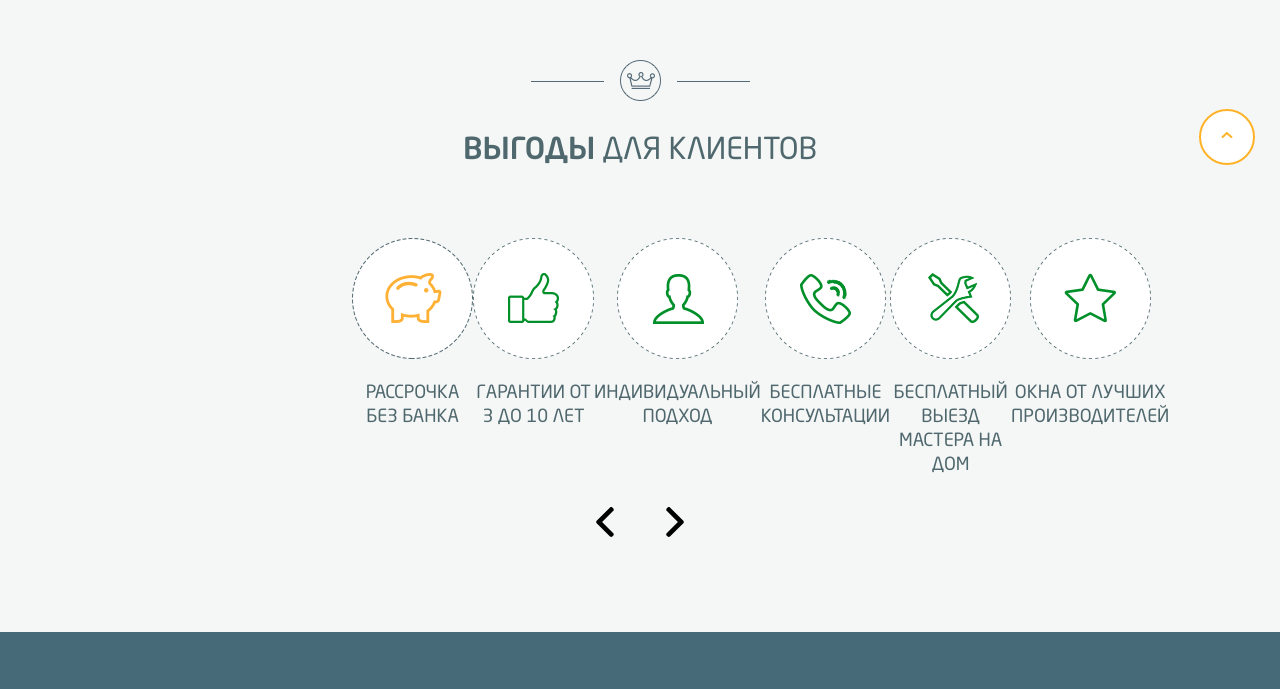
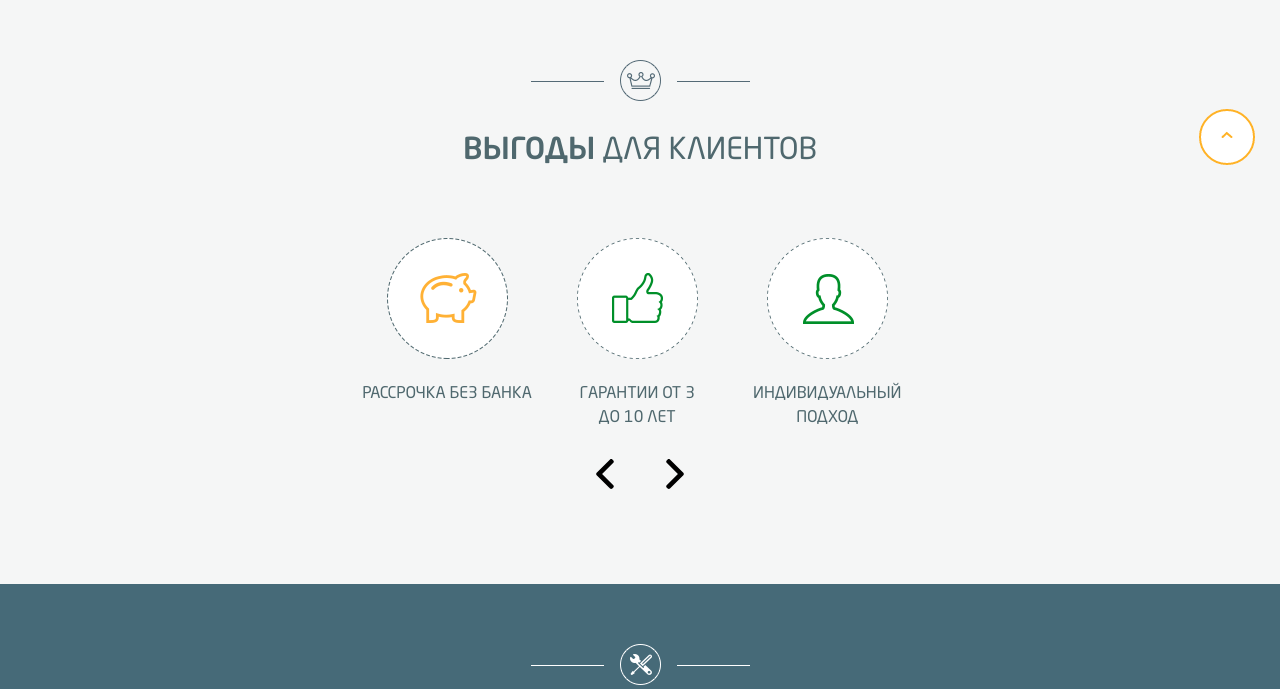
Before and after one commit to SlasteninNikolay/diplomJS20, a website built with webpack: page index.html in a window 1280 px wide. Shown: the part 610-1299 px from the top of the page. Built offline with nearby package versions, Linux system fonts and the light colour scheme.

Commit message:
Написал скрипт для слайдера c выгодами

```diff
--- a/css/style.css
+++ b/css/style.css
@@ -67,10 +67,8 @@ h3 {
 .form-control:focus {
     border-color: #00902a;
     outline: 0;
-  -webkit-box-shadow: inset 0 1px 1px rgba(0, 0, 0, 0.075),
-    0 0 8px rgba(0, 144, 42, 0.6);
-  box-shadow: inset 0 1px 1px rgba(0, 0, 0, 0.075),
-    0 0 8px rgba(0, 144, 42, 0.6);
+    -webkit-box-shadow: inset 0 1px 1px rgba(0, 0, 0, 0.075), 0 0 8px rgba(0, 144, 42, 0.6);
+    box-shadow: inset 0 1px 1px rgba(0, 0, 0, 0.075), 0 0 8px rgba(0, 144, 42, 0.6);
 }
 .form-control::-moz-placeholder {
     color: #8e8e8e;
@@ -96,10 +94,8 @@ input[name="phone"] {
 }
 input.error {
     border-color: #f00;
-  -webkit-box-shadow: inset 0 1px 1px rgba(255, 0, 0, 0.075),
-    0 0 8px rgba(220, 0, 0, 0.6);
-  box-shadow: inset 0 1px 1px rgba(255, 0, 0, 0.075),
-    0 0 8px rgba(220, 0, 0, 0.6);
+    -webkit-box-shadow: inset 0 1px 1px rgba(255, 0, 0, 0.075), 0 0 8px rgba(220, 0, 0, 0.6);
+    box-shadow: inset 0 1px 1px rgba(255, 0, 0, 0.075), 0 0 8px rgba(220, 0, 0, 0.6);
 }
 .btn {
     font-family: "NeoSansCyr-Medium", sans-serif;
@@ -127,13 +123,7 @@ input.error {
     background-color: #ff8a17;
     *background-color: #ff8a17;
     background-image: -moz-linear-gradient(top, #ffb336, #ff8a17);
-  background-image: -webkit-gradient(
-    linear,
-    0 0,
-    0 100%,
-    from(#ffb336),
-    to(#ff8a17)
-  );
+    background-image: -webkit-gradient(linear, 0 0, 0 100%, from(#ffb336), to(#ff8a17));
     background-image: -webkit-linear-gradient(top, #ffb336, #ff8a17);
     background-image: -o-linear-gradient(top, #ffb336, #ff8a17);
     background-image: linear-gradient(to bottom, #ffb336, #ff8a17);
@@ -156,13 +146,7 @@ input.error {
     background-color: #009215;
     *background-color: #009215;
     background-image: -moz-linear-gradient(top, #00b51a, #009215);
-  background-image: -webkit-gradient(
-    linear,
-    0 0,
-    0 100%,
-    from(#00b51a),
-    to(#009215)
-  );
+    background-image: -webkit-gradient(linear, 0 0, 0 100%, from(#00b51a), to(#009215));
     background-image: -webkit-linear-gradient(top, #00b51a, #009215);
     background-image: -o-linear-gradient(top, #00b51a, #009215);
     background-image: linear-gradient(to bottom, #00b51a, #009215);
@@ -500,6 +484,7 @@ input.error {
     background-color: #f5f6f6;
 }
 .benefits-inner {
+    margin: 0 auto;
     text-align: center;
 }
 .benefit-image {
@@ -507,7 +492,7 @@ input.error {
 }
 .benefit-title {
     margin: 0;
-  font-size: 18px;
+    font-size: 16px;
     text-transform: uppercase;
 }
 .bank-img-hover {
@@ -782,8 +767,7 @@ p.services-image_mobile {
     box-shadow: 5px 5px 10px rgba(0, 0, 0, 0.25);
 }
 .document-overlay {
-  background: url("../images/zoom.png") no-repeat center
-    rgba(79, 104, 110, 0.42);
+    background: url("../images/zoom.png") no-repeat center rgba(79, 104, 110, 0.42);
     position: absolute;
     width: 100%;
     height: 100%;
@@ -1598,7 +1582,6 @@ input.error {
 
 .benefits__item {
     width: 100%;
-  max-width: 185px;
 }
 
 .benefits-arrows {
@@ -1610,9 +1593,11 @@ input.error {
 }
 
 .benefits__arrow {
+    padding: 0;
+    border: none;
+    background: transparent;
     width: 30px;
     height: 30px;
-  cursor: pointer;
 }
 
 .benefits__arrow > img {
@@ -1666,14 +1651,16 @@ input.error {
 }
 
 @media (min-width: 576px) {
-  .benefits-wrap {
+    .benefits-wrap,
+    .benefits-inner {
         width: 100%;
         max-width: 576px;
     }
 }
 
 @media (min-width: 768px) {
-  .benefits-wrap {
+    .benefits-wrap,
+    .benefits-inner {
         width: 100%;
         max-width: 576px;
     }
--- a/index.html
+++ b/index.html
@@ -148,7 +148,7 @@
 					</div>
 					<div class="benefits__item">
 						<p class="benefit-image"><img src="images/benefits/2.png" alt=""></p>
-						<p class="benefit-title">Гарантии от 3 до 10 лет</p>
+						<p class="benefit-title">Гарантии от 3<br>до 10 лет</p>
 					</div>
 					<div class="benefits__item">
 						<p class="benefit-image"><img src="images/benefits/3.png" alt=""></p>
@@ -170,12 +170,12 @@
 
     			</div>
 				<div class="benefits-arrows">
-					<div class="benefits__arrow benefits__arrow--left">
+					<button type="button" class="benefits__arrow benefits__arrow--left">
 						<img src="images/benefits/left-arrow.svg" alt="">
-					</div>
-					<div class="benefits__arrow benefits__arrow--right">
+					</button>
+					<button  type="button" class="benefits__arrow benefits__arrow--right">
 						<img src="images/benefits/right-arrow.svg" alt="">
-					</div>
+					</button>
 				</div>
     		</div>
     	</div>
--- a/src/modules/slider.js
+++ b/src/modules/slider.js
@@ -1,5 +1,67 @@
 const slider = () => {
-    console.log("slider");
+    const benefitsInner = document.querySelector(".benefits-inner");
+    const benefitsWrap = document.querySelector(".benefits-wrap");
+    const benefitsItems = document.querySelectorAll(".benefits__item");
+    const benefitsArrowLeft = document.querySelector(".benefits__arrow--left");
+    const benefitsArrowRight = document.querySelector(".benefits__arrow--right");
+
+    let position = 0;
+    let amountSlides = 3;
+    const infinity = true;
+
+    const addStyles = () => {
+        benefitsInner.style.cssText = `overflow: hidden; `;
+        benefitsWrap.style.cssText = `transition: transform 0.5s ease; will-change: transform !important`;
+        benefitsItems.forEach((item) => {
+            item.style.cssText = `flex: 0 0 ${Math.floor(
+                100 / amountSlides
+            )}% !important; margin: 0 auto !important`;
+        });
+    };
+
+    const checkResponse = () => {
+        const widthWindow = document.documentElement.clientWidth;
+        if (widthWindow < 576) {
+            amountSlides = 1;
+            console.log("amountSlides: ", amountSlides);
+            addStyles();
+        } else {
+            amountSlides = 3;
+            console.log("amountSlides: ", amountSlides);
+            addStyles();
+        }
+    };
+
+    const prevSlide = () => {
+        if (infinity || position > 0) {
+            --position;
+            if (position < 0) {
+                position = benefitsItems.length - amountSlides;
+            }
+            benefitsWrap.style.transform = `translateX(-${
+                position * Math.floor(100 / amountSlides)
+            }%)`;
+        }
+    };
+
+    const nextSlide = () => {
+        if (infinity || position < benefitsItems.length - amountSlides) {
+            ++position;
+            if (position > benefitsItems.length - amountSlides) {
+                position = 0;
+            }
+            benefitsWrap.style.transform = `translateX(-${
+                position * Math.floor(100 / amountSlides)
+            }%)`;
+        }
+    };
+
+    addStyles();
+    checkResponse();
+
+    benefitsArrowLeft.addEventListener("click", prevSlide);
+    benefitsArrowRight.addEventListener("click", nextSlide);
+    window.addEventListener("resize", checkResponse);
 };
 
 export default slider;
```
Also changed, not shown: dist/bundle.js, 1 other file. Lines whose indentation alone changed are shown as unchanged.
